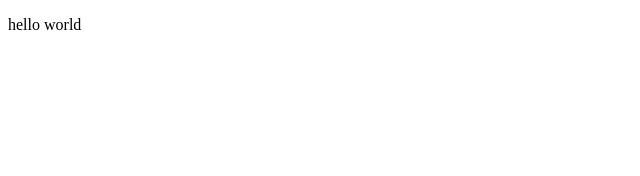
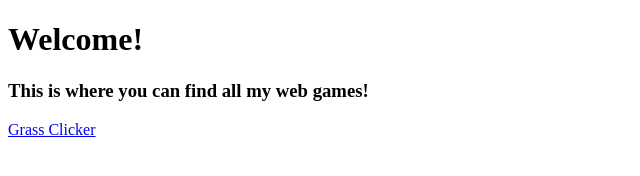
Before and after one commit to fotis2222/fotis2222.github.io, a website: page index.html in a window 1280 px wide. Shown: the whole page, without its empty margins (0-640 px from the left). Drawn offline with Linux system fonts and the light colour scheme.

Commit message:
Update index.html

```diff
--- a/index.html
+++ b/index.html
@@ -6,7 +6,9 @@
     <title>Document</title>
   </head>
   <body>
-    <p>hello world</p>
+    <h1>Welcome!</h1>
+    <h3>This is where you can find all my web games!</h3>
+    <a href="#">Grass Clicker</a>
     <script src="index.js"></script>
   </body>
 </html>
```
